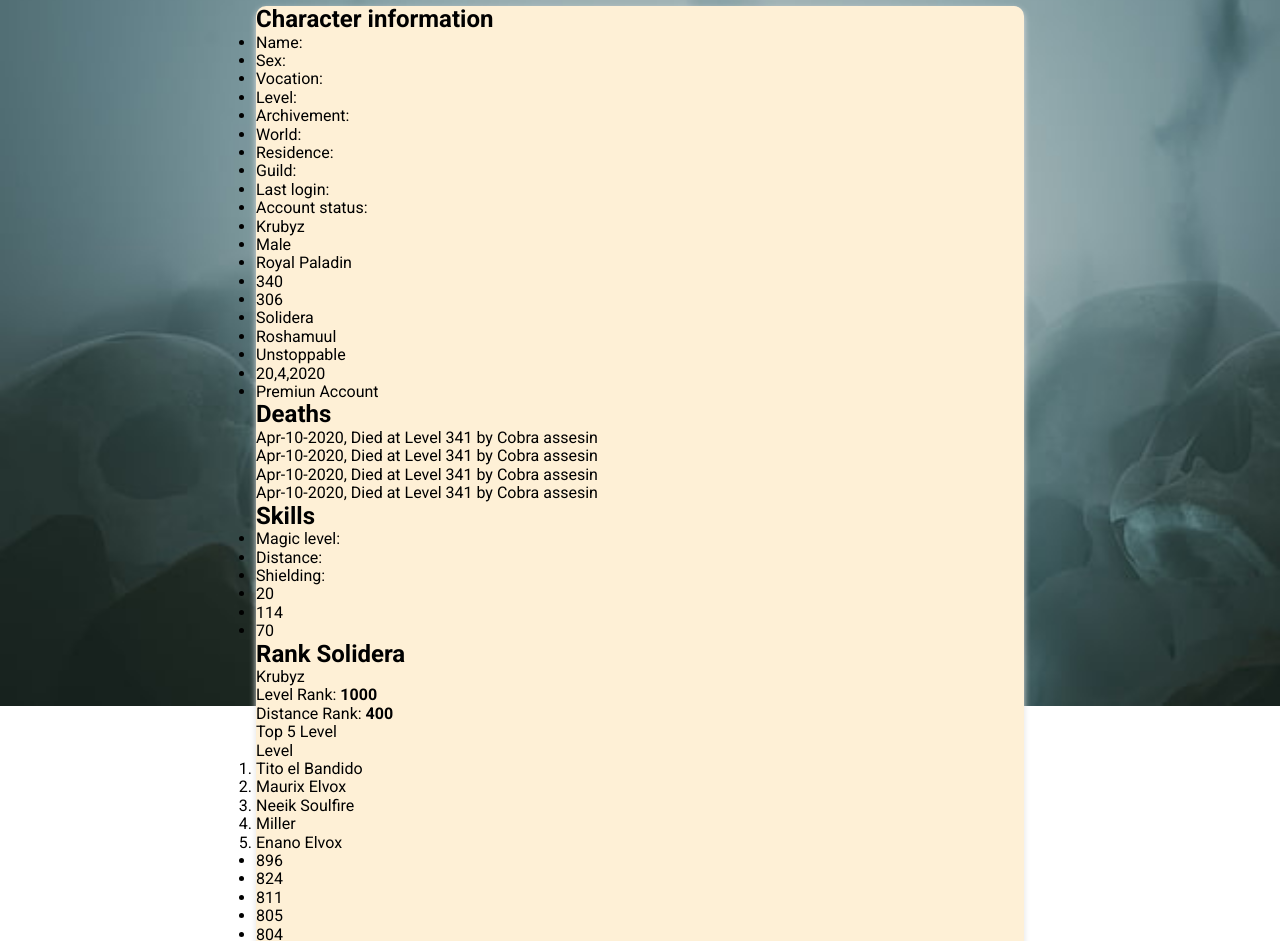
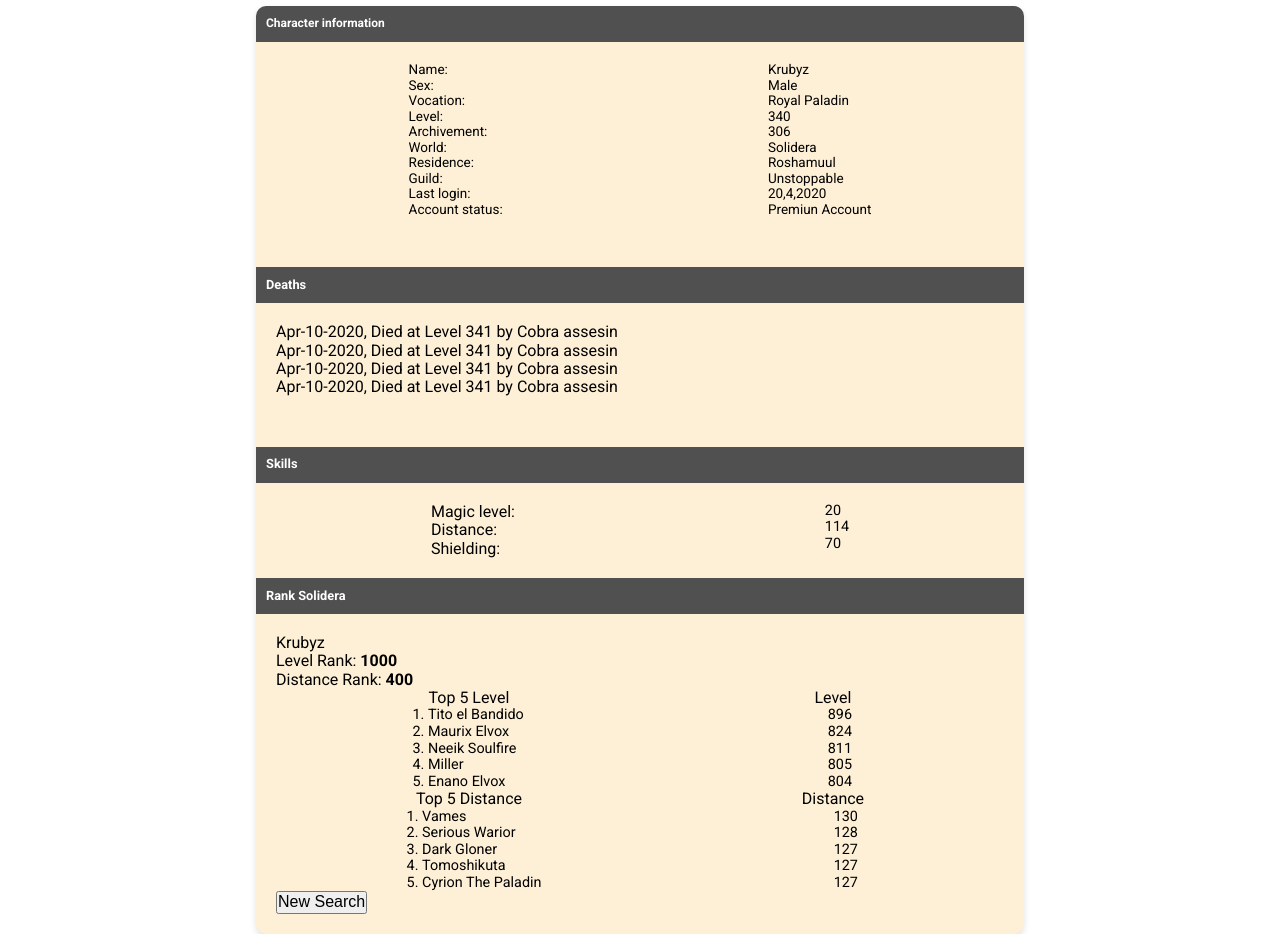
Before and after one commit to hdmjesus/Tibia-All, a website: page character.html in a window 1280 px wide. Shown: the part 94-1035 px from the top of the page. Drawn offline with Linux system fonts and the light colour scheme.

Commit message:
Character con estilos

```diff
--- a/character.html
+++ b/character.html
@@ -41,7 +41,7 @@
             <div class="container">
                 <article class="article__card">
 
-                    <article class="character__wrapper">
+                    <article class="character__wrapper botton__down">
                         <div class="information__title">
                             <h2>Character information</h2>
                         </div>
@@ -80,13 +80,13 @@
                         </div>
                     </article>
 
-                    <article class="deaths__wrapper">
+                    <article class="deaths__wrapper botton__down">
                         <div class="information__title">
                             <h2>Deaths</h2>
                         </div>
 
                         <div class="information__description">
-                            <div class="information__dead">
+                            <div class="information__deads">
                                 <p class="information__dead--list">Apr-10-2020, Died at Level 341 by Cobra assesin</p>
                                 <p class="information__dead--list">Apr-10-2020, Died at Level 341 by Cobra assesin</p>
                                 <p class="information__dead--list">Apr-10-2020, Died at Level 341 by Cobra assesin</p>
@@ -95,13 +95,13 @@
                         </div>
                     </article>
 
-                    <article class="skills__wrapper">
+                    <article class="skills__wrapper ">
                         <div class="information__title">
                             <h2>Skills</h2>
                         </div>
 
                         <div class="information__description">
-                            <div class="information__skills">
+                            <div class="information__details">
                                 <div class="propiedad__skill">
                                     <ul>
                                         <li>Magic level:</li>
@@ -109,7 +109,7 @@
                                         <li>Shielding:</li>
                                     </ul>
                                 </div>
-                                <div class="valor__skill">
+                                <div class="valor">
                                     <ul>
                                         <li>20</li>
                                         <li>114</li>
@@ -135,12 +135,12 @@
                             </div>
 
                             <div class="information__top-level">
-                                <div>
+                                <div class="information__title--level">
                                     <p>Top 5 Level</p>
                                     <p>Level</p>
                                 </div>
-                                <div class="information__list">
-                                    <div>
+                                <div class="information__details">
+                                    <div class="propiedad">
                                         <ol>
                                             <li>Tito el Bandido</li>
                                             <li>Maurix Elvox</li>
@@ -149,7 +149,7 @@
                                             <li>Enano Elvox</li>
                                         </ol>
                                     </div>
-                                    <div>
+                                    <div class="valor">
                                         <ul>
                                             <li>896</li>
                                             <li>824</li>
@@ -166,8 +166,8 @@
                                     <p>Top 5 Distance</p>
                                     <p>Distance</p>
                                 </div>
-                                <div class="information__list">
-                                    <div>
+                                <div class="information__details">
+                                    <div class="propiedad">
                                         <ol>
                                             <li>Vames</li>
                                             <li>Serious Warior</li>
@@ -176,7 +176,8 @@
                                             <li>Cyrion The Paladin</li>
                                         </ol>
                                     </div>
-                                    <div>
+                                    <div class="
+                                    valor">
                                         <ul>
                                             <li>130</li>
                                             <li>128</li>
--- a/src/css/styles.scss
+++ b/src/css/styles.scss
@@ -189,3 +189,59 @@
     }
 
     // CHARACTER INDEX ---------------------
+    .character__wrapper {
+        font-size: 15px;
+        .information__title {
+            display: flex;
+            align-items: center;
+            height: 36px;
+            background-color: #505050;
+            color: $white;
+            padding: 10px;
+            border-radius: 10px 10px 0 0;
+            h2 {
+                font-size: .8em;
+            }
+        }
+    }
+
+    .botton__down {
+        margin-bottom: 30px;
+    }
+
+    .information__description {
+        padding: 20px 20px;
+        .propiedad {
+            font-size: .9em;
+        }
+        .valor {
+            font-size: .9em;
+        }
+    }
+
+    .information__title {
+        display: flex;
+        align-items: center;
+        height: 36px;
+        background-color: #505050;
+        color: $white;
+        padding: 10px;
+        border-radius: none;
+        h2 {
+            font-size: .8em;
+        }
+    }
+
+    .information__details {
+        display: flex;
+        justify-content: space-around;
+        ul li {
+            list-style: none;
+        }
+    }
+
+    .information__title--skills,
+    .information__title--level {
+        display: flex;
+        justify-content: space-around;
+    }
```
Also changed, not shown: src/css/index.css, 1 other file.
